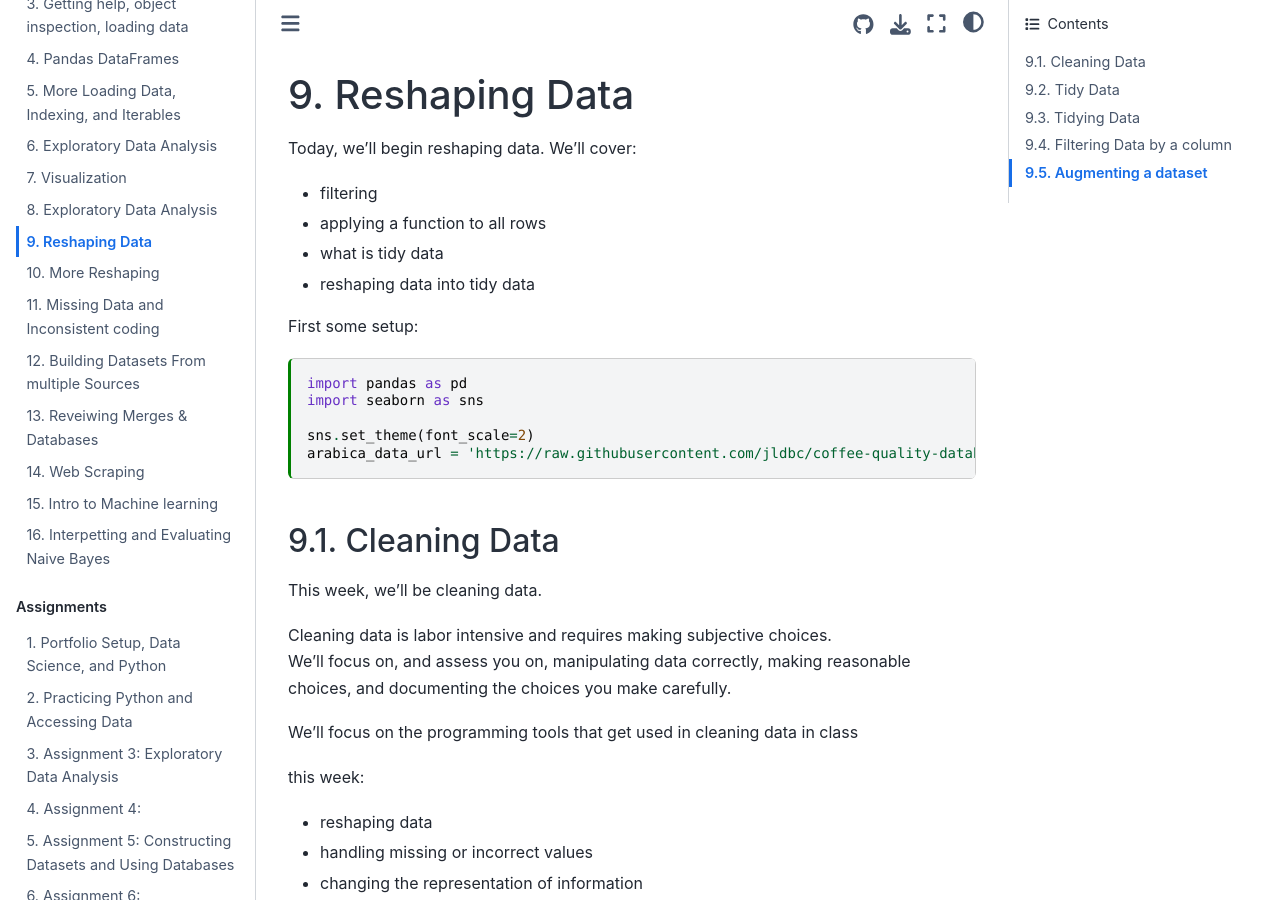
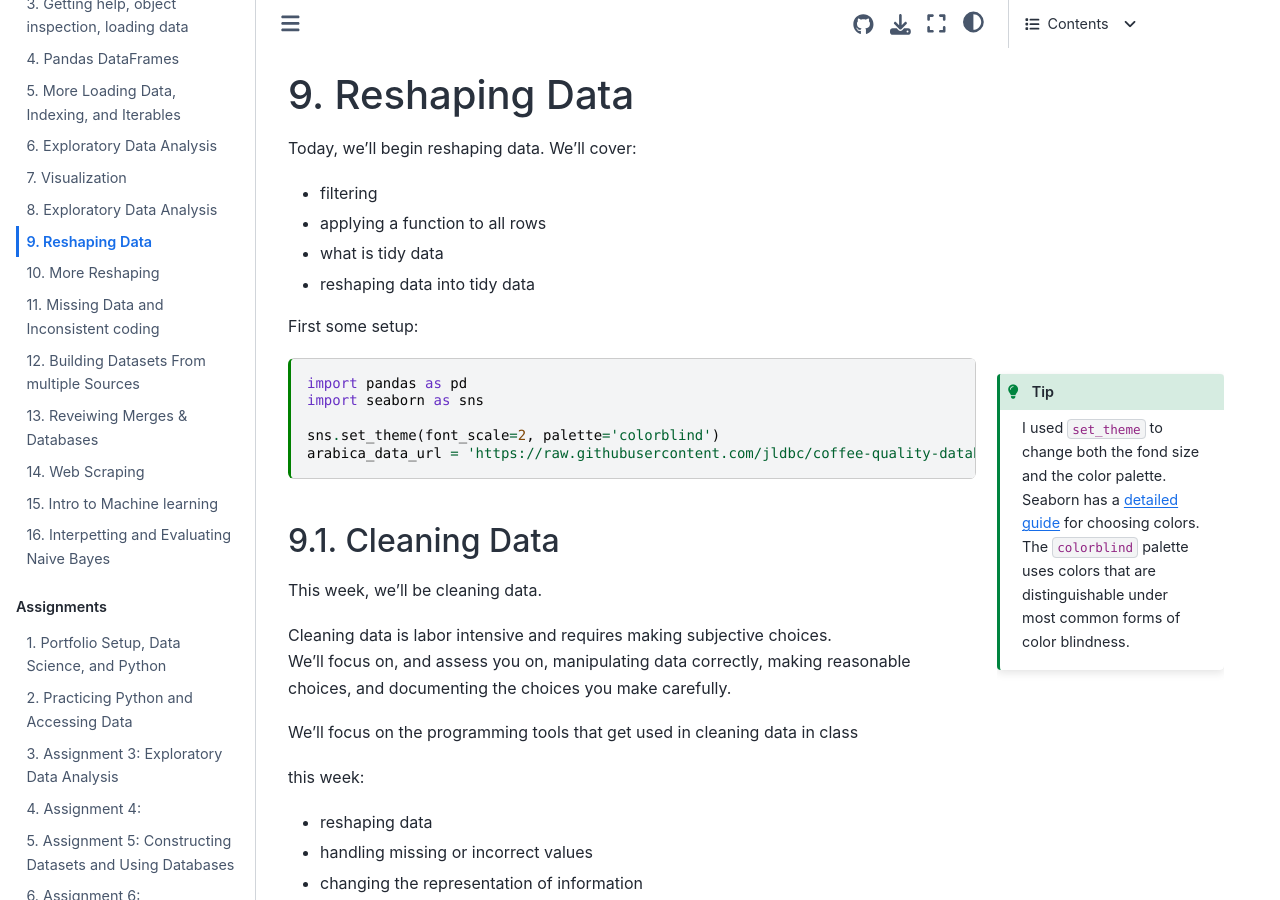
Before and after one commit to rhodyprog4ds/BrownFall21, a Jupyter Book: the page built from notes/2021-09-27.md, in a window 1280 px wide and 900 px high. Built offline with Jupyter Book 1.0.4 settings and Sphinx 7.4.7 and the Sphinx Book theme 1.1.4, drawn with Linux system fonts in a browser that asks for light colours; pages that are not in the unit, such as notebooks, are missing from menus.

Commit message:
update to use colorblind compatible palette

`````diff
--- a/notes/2021-09-27.md
+++ b/notes/2021-09-27.md
@@ -21,11 +21,20 @@ Today, we'll begin reshaping data.  We'll  cover:
 
 First some setup:
 
+````{margin}
+```{tip}
+I used `set_theme` to change both the fond size and the color palette.
+Seaborn has a [detailed guide](https://seaborn.pydata.org/tutorial/color_palettes.html#palette-tutorial)
+for choosing colors. The `colorblind` palette uses colors that are distinguishable under most common
+forms of color blindness.
+```
+````
+
 ```{code-cell} ipython3
 import pandas as pd
 import seaborn as sns
 
-sns.set_theme(font_scale=2)
+sns.set_theme(font_scale=2, palette='colorblind')
 arabica_data_url = 'https://raw.githubusercontent.com/jldbc/coffee-quality-database/master/data/arabica_data_cleaned.csv'
 ```
 
`````
Also changed, not shown: notes/2021-10-01.md (+1 -1 lines).
